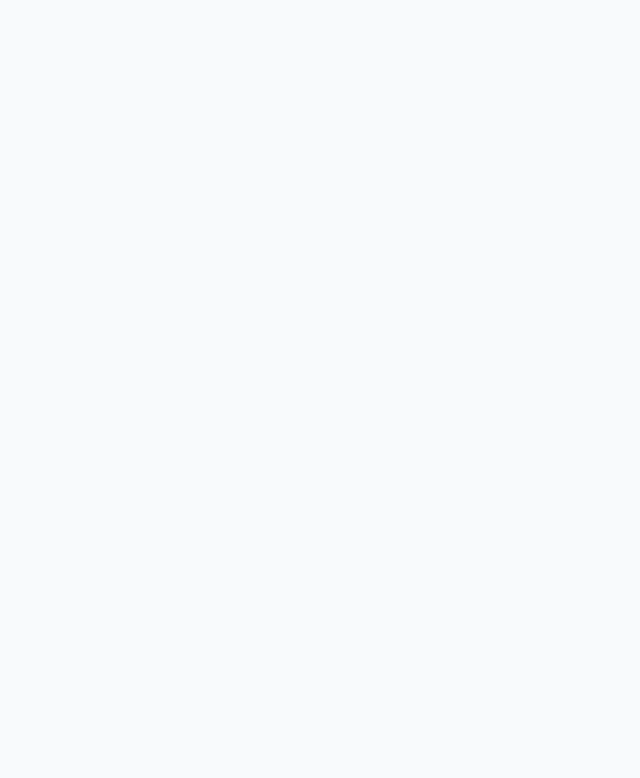
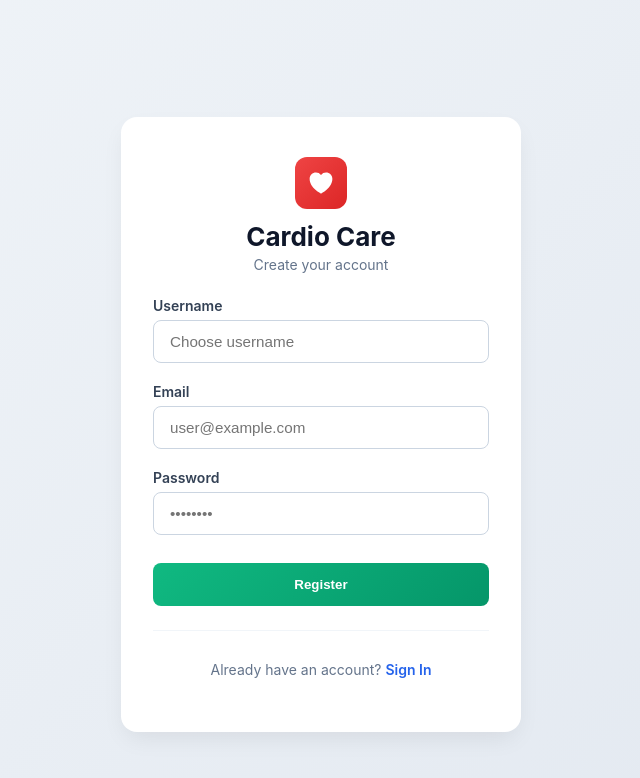
Before and after one commit to the-abhinav-sharma/bp-dashboard, a Vue app: page /register in a window 1280 px wide. Before the commit this address had no page. Shown: the top 778 px of the page, without its empty margins (319-959 px from the left). Built offline with nearby package versions, Linux system fonts and the light colour scheme.

Commit message:
New user changes

```diff
--- a/src/components/LoginView.vue
+++ b/src/components/LoginView.vue
@@ -89,6 +89,11 @@ const handleLogin = async () => {
           <span v-else>Sign In</span>
         </button>
       </form>
+      <div class="auth-footer">
+        <p>Don't have an account?
+          <router-link to="/register" class="auth-link">Sign Up</router-link>
+        </p>
+      </div>
     </div>
   </div>
 </template>
@@ -266,4 +271,24 @@ const handleLogin = async () => {
   50% { stroke-dasharray: 90, 150; stroke-dashoffset: -35; }
   100% { stroke-dasharray: 90, 150; stroke-dashoffset: -124; }
 }
+
+.auth-footer {
+  margin-top: 1.5rem;
+  text-align: center;
+  font-size: 0.875rem;
+  color: #64748b;
+  border-top: 1px solid #f1f5f9;
+  padding-top: 1.25rem;
+}
+
+.auth-link {
+  color: #2563eb;
+  font-weight: 600;
+  text-decoration: none;
+  margin-left: 0.25rem;
+}
+
+.auth-link:hover {
+  text-decoration: underline;
+}
 </style>
--- a/src/components/RegisterView.vue
+++ b/src/components/RegisterView.vue
@@ -1,10 +1,9 @@
-<script setup>
+<script setup lang="ts">
 import { ref } from 'vue'
 import { useRouter } from 'vue-router'
-import { useAuthStore } from '@/stores/auth'
+import authService from '@/services/authService'
 
 const router = useRouter()
-const authStore = useAuthStore()
 
 const form = ref({
   appCode: 'CARDIO_CARE',
@@ -21,9 +20,10 @@ const handleRegister = async () => {
   isLoading.value = true
 
   try {
-    await authStore.register(form.value)
+    // Uses authService directly
+    await authService.register(form.value)
     router.push('/dashboard')
-  } catch (err) {
+  } catch (err: any) {
     errorMessage.value = err.response?.data?.message || 'Registration failed. Please try again.'
   } finally {
     isLoading.value = false
@@ -32,73 +32,206 @@ const handleRegister = async () => {
 </script>
 
 <template>
-  <div class="min-h-screen flex items-center justify-center bg-gray-100 px-4">
-    <div class="max-w-md w-full bg-white rounded-lg shadow-md p-8">
-      <h2 class="text-2xl font-bold text-center text-gray-800 mb-6">Create Account</h2>
+  <div class="register-wrapper">
+    <div class="register-card">
+      <div class="brand-header">
+        <div class="brand-icon">
+          <svg xmlns="http://www.w3.org/2000/svg" viewBox="0 0 24 24" fill="currentColor">
+            <path d="M11.645 20.91l-.007-.003-.022-.012a15.247 15.247 0 01-.383-.218 25.18 25.18 0 01-4.244-3.17C4.688 15.36 2.25 12.174 2.25 8.25 2.25 5.322 4.714 3 7.688 3A5.5 5.5 0 0112 5.052 5.5 5.5 0 0116.313 3c2.973 0 5.437 2.322 5.437 5.25 0 3.925-2.438 7.111-4.739 9.256a25.175 25.175 0 01-4.244 3.17 15.247 15.247 0 01-.383.219l-.022.012-.007.004-.003.001a.752.752 0 01-.704 0l-.003-.001z" />
+          </svg>
+        </div>
+        <h1 class="brand-title">Cardio Care</h1>
+        <p class="brand-subtitle">Create your account</p>
+      </div>
 
-      <div v-if="errorMessage" class="mb-4 p-3 bg-red-100 text-red-700 text-sm rounded-md">
+      <div v-if="errorMessage" class="error-alert">
         {{ errorMessage }}
       </div>
 
-      <form @submit.prevent="handleRegister" class="space-y-4">
-        <div>
-          <label class="block text-sm font-medium text-gray-700">Application</label>
-          <select
-            v-model="form.appCode"
-            class="mt-1 block w-full px-3 py-2 border border-gray-300 rounded-md shadow-sm focus:outline-none focus:ring-blue-500 focus:border-blue-500"
-          >
-            <option value="CARDIO_CARE">Cardio Care</option>
-            <option value="ZENCOUNTER">Zencounter</option>
-          </select>
-        </div>
-
-        <div>
-          <label class="block text-sm font-medium text-gray-700">Username</label>
+      <form @submit.prevent="handleRegister" class="register-form">
+        <div class="form-group">
+          <label class="form-label" for="username">Username</label>
           <input
+            id="username"
             v-model="form.username"
             type="text"
             required
-            class="mt-1 block w-full px-3 py-2 border border-gray-300 rounded-md shadow-sm focus:outline-none focus:ring-blue-500 focus:border-blue-500"
+            class="form-input"
             placeholder="Choose username"
           />
         </div>
 
-        <div>
-          <label class="block text-sm font-medium text-gray-700">Email</label>
+        <div class="form-group">
+          <label class="form-label" for="email">Email</label>
           <input
+            id="email"
             v-model="form.email"
             type="email"
             required
-            class="mt-1 block w-full px-3 py-2 border border-gray-300 rounded-md shadow-sm focus:outline-none focus:ring-blue-500 focus:border-blue-500"
+            class="form-input"
             placeholder="user@example.com"
           />
         </div>
 
-        <div>
-          <label class="block text-sm font-medium text-gray-700">Password</label>
+        <div class="form-group">
+          <label class="form-label" for="password">Password</label>
           <input
+            id="password"
             v-model="form.password"
             type="password"
             required
-            class="mt-1 block w-full px-3 py-2 border border-gray-300 rounded-md shadow-sm focus:outline-none focus:ring-blue-500 focus:border-blue-500"
+            class="form-input"
             placeholder="••••••••"
           />
         </div>
 
-        <button
-          type="submit"
-          :disabled="isLoading"
-          class="w-full py-2 px-4 bg-green-600 hover:bg-green-700 text-white font-semibold rounded-md shadow focus:outline-none focus:ring-2 focus:ring-green-500 focus:ring-offset-2 disabled:opacity-50"
-        >
+        <button type="submit" :disabled="isLoading" class="submit-btn">
           <span v-if="isLoading">Creating account...</span>
           <span v-else>Register</span>
         </button>
       </form>
 
-      <p class="mt-4 text-center text-sm text-gray-600">
-        Already have an account?
-        <router-link to="/login" class="text-blue-600 hover:underline font-medium">Sign In</router-link>
-      </p>
+      <div class="auth-footer">
+        <p>Already have an account?
+          <router-link to="/login" class="auth-link">Sign In</router-link>
+        </p>
+      </div>
     </div>
   </div>
 </template>
+
+<style scoped>
+.register-wrapper {
+  min-height: 100vh;
+  display: flex;
+  align-items: center;
+  justify-content: center;
+  background: linear-gradient(135deg, #f0f4f8 0%, #e2e8f0 100%);
+  padding: 1.5rem;
+  font-family: -apple-system, BlinkMacSystemFont, "Segoe UI", Roboto, sans-serif;
+}
+
+.register-card {
+  width: 100%;
+  max-width: 400px;
+  background-color: #ffffff;
+  border-radius: 16px;
+  box-shadow: 0 10px 25px -5px rgba(0, 0, 0, 0.08);
+  padding: 2.5rem 2rem;
+  box-sizing: border-box;
+}
+
+.brand-header {
+  text-align: center;
+  margin-bottom: 1.5rem;
+}
+
+.brand-icon {
+  width: 52px;
+  height: 52px;
+  background: linear-gradient(135deg, #ef4444 0%, #dc2626 100%);
+  color: white;
+  border-radius: 12px;
+  display: inline-flex;
+  align-items: center;
+  justify-content: center;
+  margin-bottom: 0.75rem;
+}
+
+.brand-icon svg {
+  width: 28px;
+  height: 28px;
+}
+
+.brand-title {
+  font-size: 1.625rem;
+  font-weight: 700;
+  color: #0f172a;
+  margin: 0;
+}
+
+.brand-subtitle {
+  font-size: 0.875rem;
+  color: #64748b;
+  margin-top: 0.25rem;
+}
+
+.error-alert {
+  background-color: #fef2f2;
+  border: 1px solid #fee2e2;
+  color: #991b1b;
+  padding: 0.75rem;
+  border-radius: 8px;
+  font-size: 0.875rem;
+  margin-bottom: 1.25rem;
+}
+
+.register-form {
+  display: flex;
+  flex-direction: column;
+  gap: 1.25rem;
+}
+
+.form-group {
+  display: flex;
+  flex-direction: column;
+  gap: 0.375rem;
+}
+
+.form-label {
+  font-size: 0.875rem;
+  font-weight: 600;
+  color: #334155;
+}
+
+.form-input {
+  width: 100%;
+  padding: 0.75rem 1rem;
+  border: 1px solid #cbd5e1;
+  border-radius: 8px;
+  font-size: 0.95rem;
+  outline: none;
+  box-sizing: border-box;
+}
+
+.form-input:focus {
+  border-color: #2563eb;
+  box-shadow: 0 0 0 3px rgba(37, 99, 235, 0.15);
+}
+
+.submit-btn {
+  width: 100%;
+  padding: 0.875rem;
+  background: linear-gradient(135deg, #10b981 0%, #059669 100%);
+  color: #ffffff;
+  font-weight: 600;
+  border-radius: 8px;
+  border: none;
+  cursor: pointer;
+  margin-top: 0.5rem;
+}
+
+.submit-btn:disabled {
+  opacity: 0.65;
+  cursor: not-allowed;
+}
+
+.auth-footer {
+  margin-top: 1.5rem;
+  text-align: center;
+  font-size: 0.875rem;
+  color: #64748b;
+  border-top: 1px solid #f1f5f9;
+  padding-top: 1rem;
+}
+
+.auth-link {
+  color: #2563eb;
+  font-weight: 600;
+  text-decoration: none;
+}
+
+.auth-link:hover {
+  text-decoration: underline;
+}
+</style>
--- a/src/router/index.ts
+++ b/src/router/index.ts
@@ -1,6 +1,7 @@
 import { createRouter, createWebHistory } from 'vue-router';
 import authService from '@/services/authService';
 import LoginView from '@/components/LoginView.vue';
+import RegisterView from '@/components/RegisterView.vue';
 import DashboardView from '@/components/BpDashboard.vue';
 
 const routes = [
@@ -10,10 +11,15 @@ const routes = [
     component: LoginView
   },
   {
+    path: '/register',
+    name: 'Register',
+    component: RegisterView
+  },
+  {
     path: '/dashboard',
     name: 'Dashboard',
     component: DashboardView,
-    meta: { requiresAuth: true } // 👈 Must be present
+    meta: { requiresAuth: true }
   },
   {
     path: '/',
@@ -33,8 +39,8 @@ router.beforeEach((to, from, next) => {
   if (to.meta.requiresAuth && !authenticated) {
     // If route requires auth and user is NOT logged in -> redirect to /login
     next('/login');
-  } else if (to.path === '/login' && authenticated) {
-    // If user is already logged in and tries to go to /login -> redirect to /dashboard
+  } else if ((to.path === '/login' || to.path === '/register') && authenticated) {
+    // If user is already logged in and tries to go to login/register -> redirect to /dashboard
     next('/dashboard');
   } else {
     next(); // Proceed as normal
```
